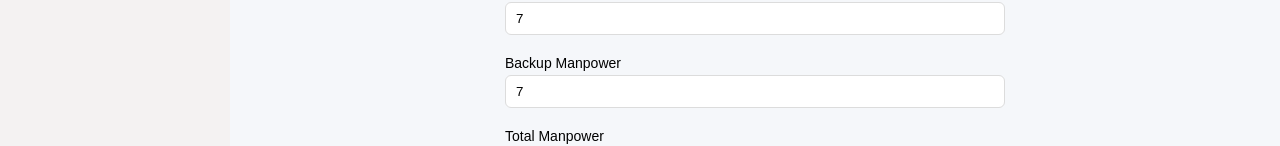
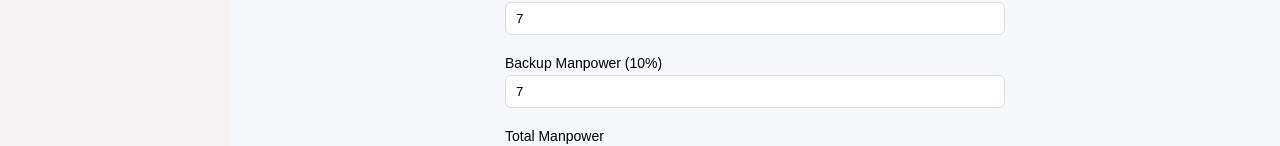
Before and after one commit to Asasaafi/Capas_CKB, a Vue app in the folder frontend/: page /manpower/li in a window 1280 px wide. Both pictures are taken after typing "5", "5" into the empty fields and a click on the button "Calculate Manpower". Shown: the part 482-628 px from the top of the page. Built offline with nearby package versions, Linux system fonts and the light colour scheme.

Commit message:
label backup manpower

```diff
--- a/frontend/src/pages/manpower/LIBased.vue
+++ b/frontend/src/pages/manpower/LIBased.vue
@@ -135,11 +135,11 @@ const resetForm = async () => {
           <input :value="result.totalMain" readonly />
         </div>
         <div class="field">
-          <label>Backup Manpower</label>
+          <label>Backup Manpower (10%)</label>
           <input :value="result.totalBackup" readonly />
         </div>
         <div class="field">
-          <label>Total Manpower</label>
+          <label>Total Manpower </label>
           <input :value="result.totalAll" readonly />
         </div>
       </div>
```
